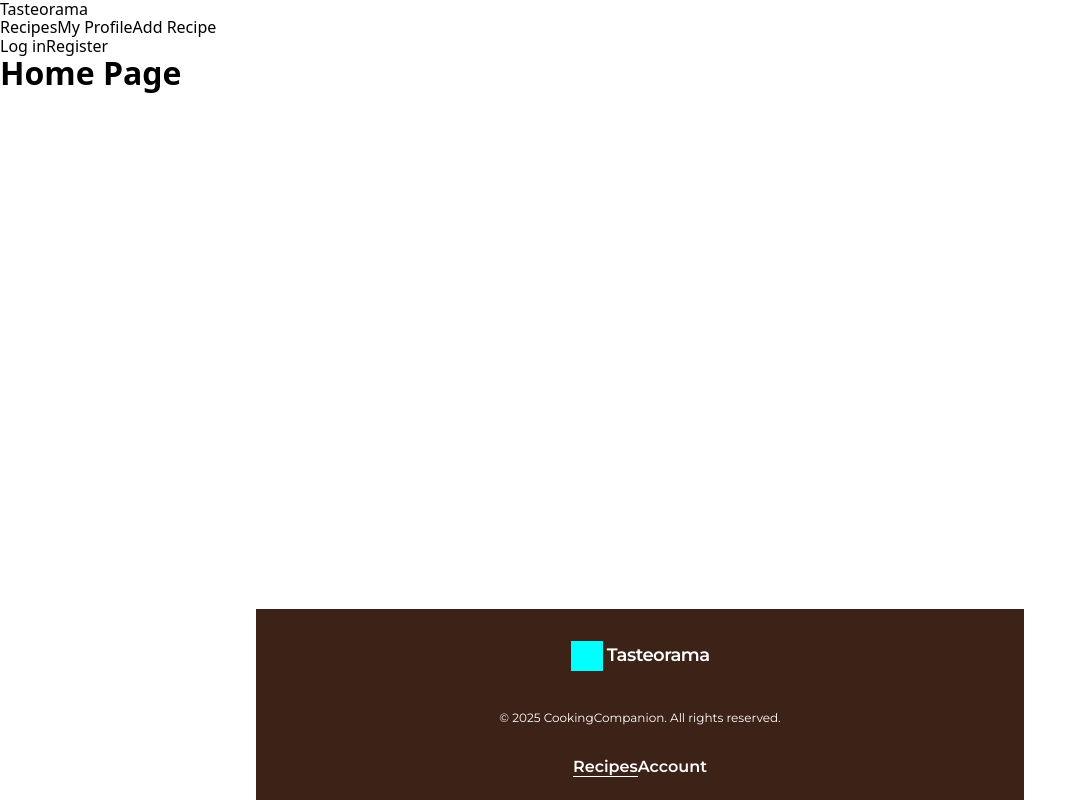
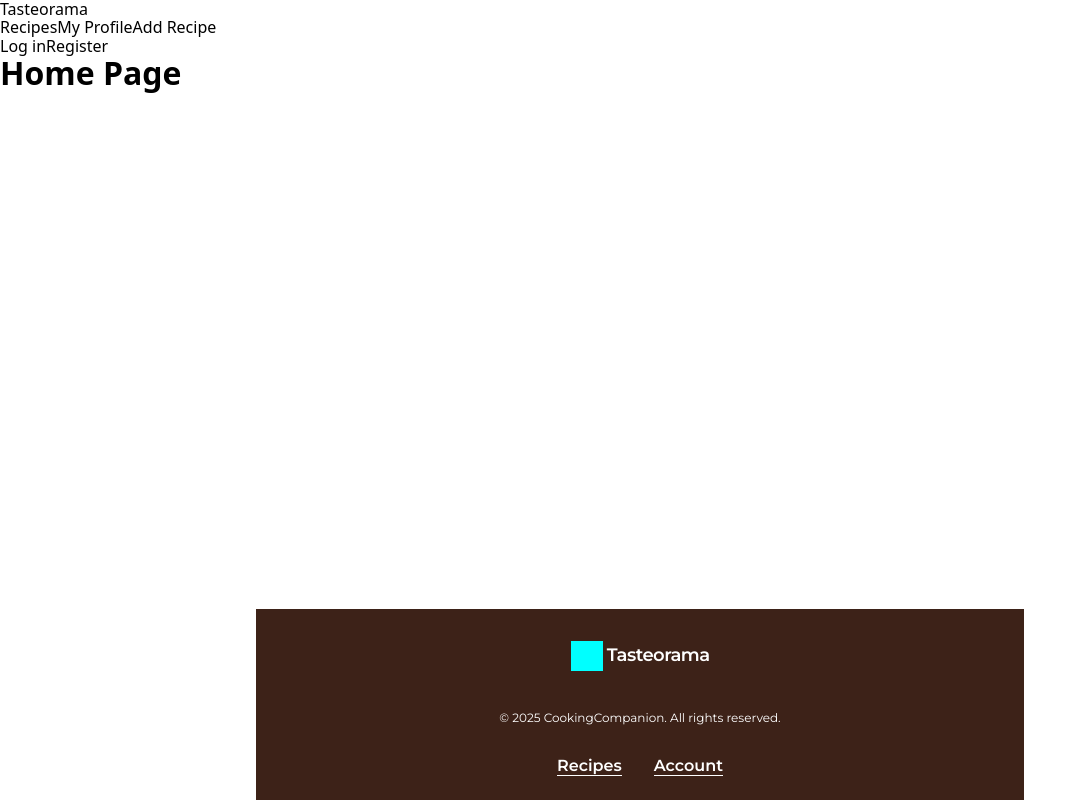
Before and after one commit to RITAS2000/DCgroup-React-Node-F, a React (Vite) app: page / in a window 1280 px wide. Shown: the whole page, without its empty margins (0-1087 px from the left). Built offline with nearby package versions, Linux system fonts and the light colour scheme; a web font is replaced by a local one.

Commit message:
linkmodal

```diff
--- a/src/components/Footer/Footer.jsx
+++ b/src/components/Footer/Footer.jsx
@@ -1,37 +1,15 @@
-import { NavLink } from 'react-router-dom';
 import css from './Footer.module.css';
-import { useSelector } from 'react-redux';
-import { selectIsLoggedIn } from '../../redux/auth/selectors.js';
-import { Logo } from '../Logo/Logo.jsx';
+import Logo from '../Logo/Logo.jsx';
+import FooterLink from '../FooterLink/FooterLink.jsx';
 
 export default function Footer() {
-  const isLoggedIn = useSelector(selectIsLoggedIn);
   return (
     <footer className={css.container}>
       <Logo />
       <p className={css.textCooking}>
         © 2025 CookingCompanion. All rights reserved.
       </p>
-      <div>
-        <NavLink
-          className={({ isActive }) =>
-            isActive ? `${css.link} ${css.isActive}` : css.link
-          }
-          to="/"
-        >
-          Recipes
-        </NavLink>
-        {/* {isLoggedIn && ( */}
-        <NavLink
-          className={({ isActive }) =>
-            isActive ? `${css.link} ${css.isActive}` : css.link
-          }
-          to="/user-profile"
-        >
-          Account
-        </NavLink>
-        {/* )} */}
-      </div>
+      <FooterLink />
     </footer>
   );
 }
--- a/src/components/Footer/Footer.module.css
+++ b/src/components/Footer/Footer.module.css
@@ -10,7 +10,12 @@
     padding: 24px 55.5px;
     background-color: #3d2218;
 }
-
+@media (min-width: 1440px) {
+    .container {
+        flex-direction: row;
+        justify-content: space-between;
+    }
+}
  @media (min-width: 768px) {
     .container {
         max-width: 768px;
@@ -22,7 +27,7 @@
 @media (min-width: 1440px) {
     .container {
         max-width: 1440px;
-        padding-left: 120.5px;
+        padding-left: 108px;
         padding-right: 108px;
     }
 }
@@ -32,12 +37,3 @@
     font-size: 12px;
     color: #fff;
 }
-.link {
-    font-family: "Montserrat", sans-serif;
-    font-weight: 600;
-    font-size: 16px;
-    color: #fff;
-}
-.isActive {
-    border-bottom: 1px solid #fff;
-}
--- /dev/null
+++ b/src/components/FooterLink/FooterLink.jsx
@@ -0,0 +1,39 @@
+import { NavLink } from 'react-router-dom';
+import { useDispatch, useSelector } from 'react-redux';
+import { selectIsLoggedIn } from '../../redux/auth/selectors.js';
+import css from './FooterLink.module.css';
+import { openModal } from '../../redux/modal/slice.js';
+
+export default function FooterLink() {
+  const isLoggedIn = useSelector(selectIsLoggedIn);
+  const dispatch = useDispatch();
+
+  const handleAccountClick = (e) => {
+    if (!isLoggedIn) {
+      e.preventDefault();
+      dispatch(openModal());
+    }
+  };
+
+  return (
+    <div className={css.container}>
+      <NavLink
+        className={({ isActive }) =>
+          isActive ? `${css.link} ${css.isActive}` : css.link
+        }
+        to="/"
+      >
+        Recipes
+      </NavLink>
+      <NavLink
+        className={({ isActive }) =>
+          isActive ? `${css.link} ${css.isActive}` : css.link
+        }
+        to={isLoggedIn ? '/user-profile' : '/'}
+        onClick={handleAccountClick}
+      >
+        Account
+      </NavLink>
+    </div>
+  );
+}
--- /dev/null
+++ b/src/components/FooterLink/FooterLink.module.css
@@ -0,0 +1,22 @@
+.container {
+    display: flex;
+    flex-direction: column;
+    gap: 40px;
+}
+@media (min-width: 768px) {
+    .container {
+        flex-direction: row;
+        gap: 32px;
+    }
+}
+
+.link {
+    font-family: "Montserrat", sans-serif;
+    font-weight: 600;
+    font-size: 16px;
+    color: #fff;
+}
+
+.isActive {
+    border-bottom: 1px solid #fff;
+}
--- a/src/components/Layout/Layout.jsx
+++ b/src/components/Layout/Layout.jsx
@@ -1,11 +1,13 @@
 import Footer from '../Footer/Footer.jsx';
 import Header from '../Header/Header.jsx';
 import css from './Layout.module.css';
+import TestModal from '../TestModal/TestModal.jsx';
 
 export default function Layout({ children }) {
   return (
     <div className={css.page}>
       <Header />
+      <TestModal />
       <main className={css.main}>{children}</main>
       <Footer />
     </div>
--- a/src/components/Logo/Logo.jsx
+++ b/src/components/Logo/Logo.jsx
@@ -1,9 +1,10 @@
+import { Link } from 'react-router-dom';
 import css from './Logo.module.css';
-export function Logo() {
+export default function Logo() {
   return (
-    <div className={css.continer}>
+    <Link className={css.continer} to="/">
       <div className={css.logo}></div>
       <p className={css.text}>Tasteorama</p>
-    </div>
+    </Link>
   );
 }
--- /dev/null
+++ b/src/components/TestModal/TestModal.jsx
@@ -0,0 +1,20 @@
+import { useSelector, useDispatch } from 'react-redux';
+import { closeModal } from '../../redux/modal/slice.js';
+import { selectIsModalOpen } from '../../redux/modal/selectors.js';
+import css from './TestModal.module.css';
+
+export default function TestModal() {
+  const isOpen = useSelector(selectIsModalOpen);
+  const dispatch = useDispatch();
+
+  if (!isOpen) return null; // якщо модалка закрита — нічого не рендеримо
+  return (
+    <div className={css.backdrop} onClick={() => dispatch(closeModal())}>
+      <div className={css.modal} onClick={(e) => e.stopPropagation()}>
+        <h2>Login Required</h2>
+        <p>Please log in to continue.</p>
+        <button onClick={() => dispatch(closeModal())}>Close</button>
+      </div>
+    </div>
+  );
+}
--- /dev/null
+++ b/src/components/TestModal/TestModal.module.css
@@ -0,0 +1,21 @@
+.backdrop {
+    position: fixed;
+    top: 0;
+    left: 0;
+    width: 100vw;
+    height: 100vh;
+    background-color: rgba(0, 0, 0, 0.5);
+    display: flex;
+    justify-content: center;
+    align-items: center;
+    z-index: 9999;
+}
+
+.modal {
+    background: white;
+    padding: 20px;
+    border-radius: 8px;
+    max-width: 400px;
+    width: 90%;
+    text-align: center;
+}
--- /dev/null
+++ b/src/redux/modal/selectors.js
@@ -0,0 +1 @@
+export const selectIsModalOpen = (state) => state.modal.isOpen;
--- /dev/null
+++ b/src/redux/modal/slice.js
@@ -0,0 +1,21 @@
+import { createSlice } from '@reduxjs/toolkit';
+
+const initialState = {
+  isOpen: false,
+};
+
+const modalSlice = createSlice({
+  name: 'modal',
+  initialState,
+  reducers: {
+    openModal: (state) => {
+      state.isOpen = true;
+    },
+    closeModal: (state) => {
+      state.isOpen = false;
+    },
+  },
+});
+
+export const { openModal, closeModal } = modalSlice.actions;
+export default modalSlice.reducer;
--- a/src/redux/store.js
+++ b/src/redux/store.js
@@ -1,8 +1,10 @@
 import { configureStore } from '@reduxjs/toolkit';
 import authReducer from './auth/slice.js';
+import modalReducer from './modal/slice.js';
 
 export const store = configureStore({
   reducer: {
     auth: authReducer,
+    modal: modalReducer,
   },
 });
```
